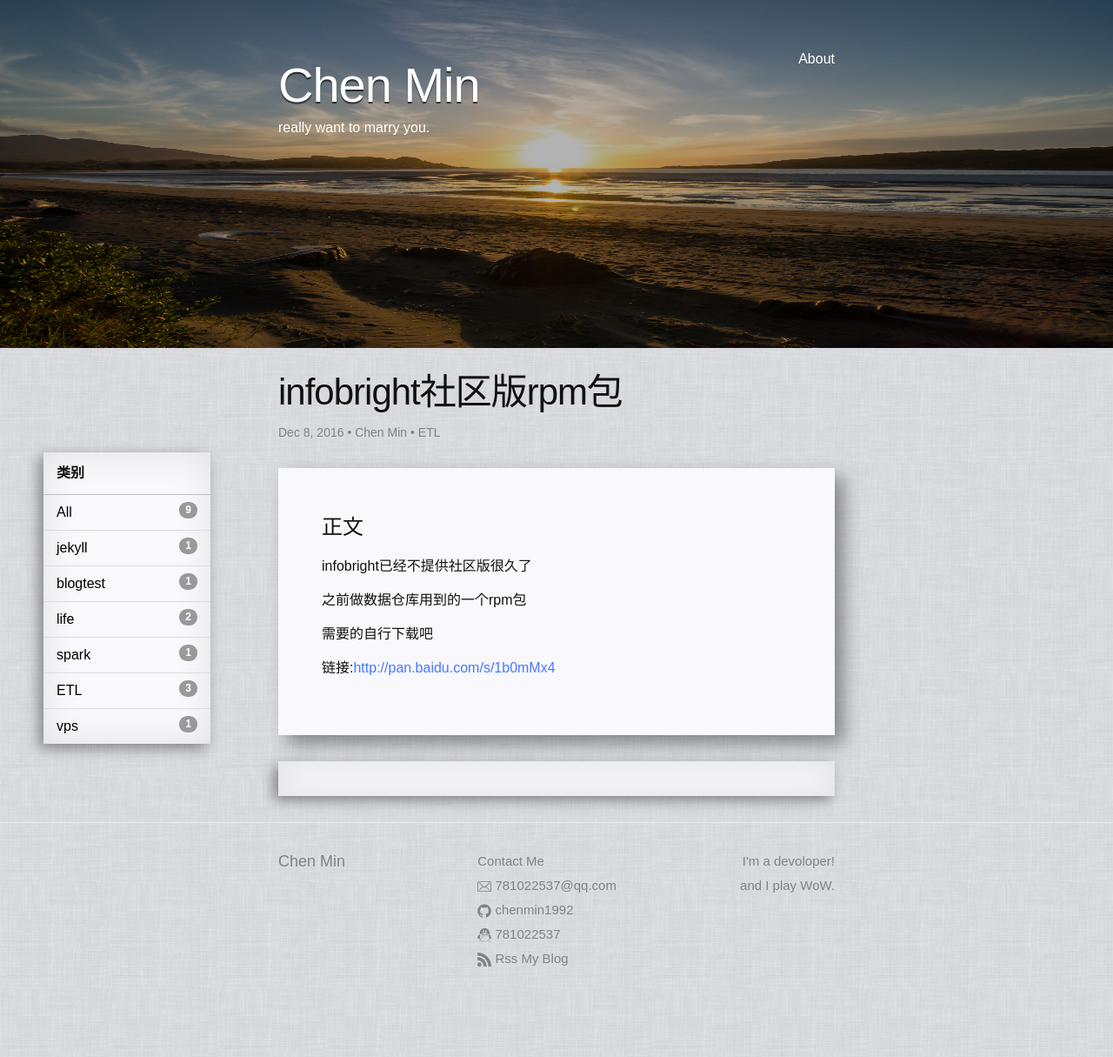
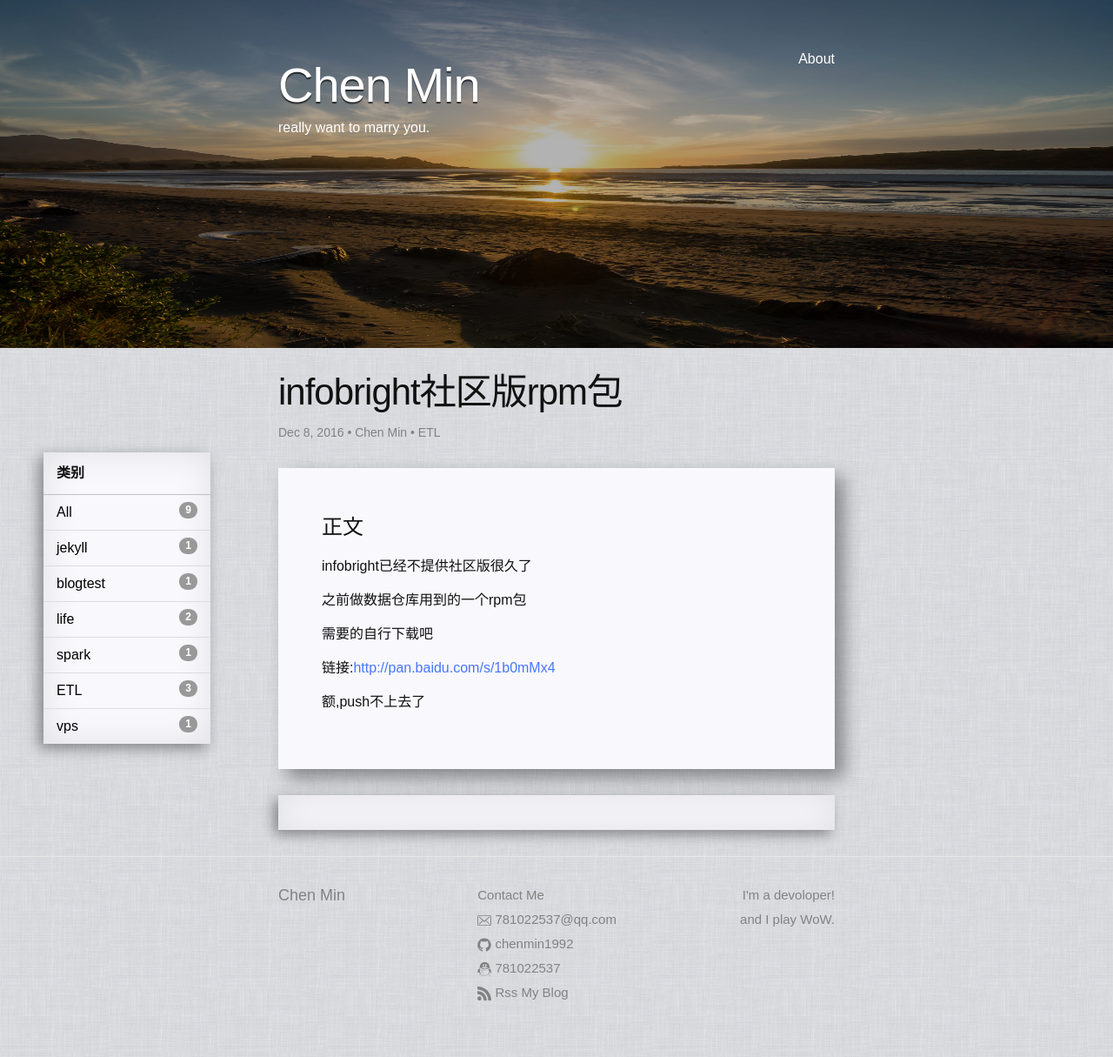
Before and after one commit to chenmin1992/chenmin1992.github.io, a Jekyll site: the page built from _posts/2016-12-08-infobright社区版rpm包.markdown, in a window 1280 px wide. Shown: the whole page at 87% size. Built offline with Jekyll 4.4.1, drawn with Linux system fonts in a browser that asks for light colours; nearby versions of some CDN libraries; before the commit the page ends 1176 px from its top, so only the background shows below that.

Commit message:
add a post

```diff
--- a/_posts/2016-12-08-infobright社区版rpm包.markdown
+++ b/_posts/2016-12-08-infobright社区版rpm包.markdown
@@ -14,3 +14,5 @@ infobright已经不提供社区版很久了
 需要的自行下载吧
 
 链接:[http://pan.baidu.com/s/1b0mMx4](http://pan.baidu.com/s/1b0mMx4)
+
+额,push不上去了
```
